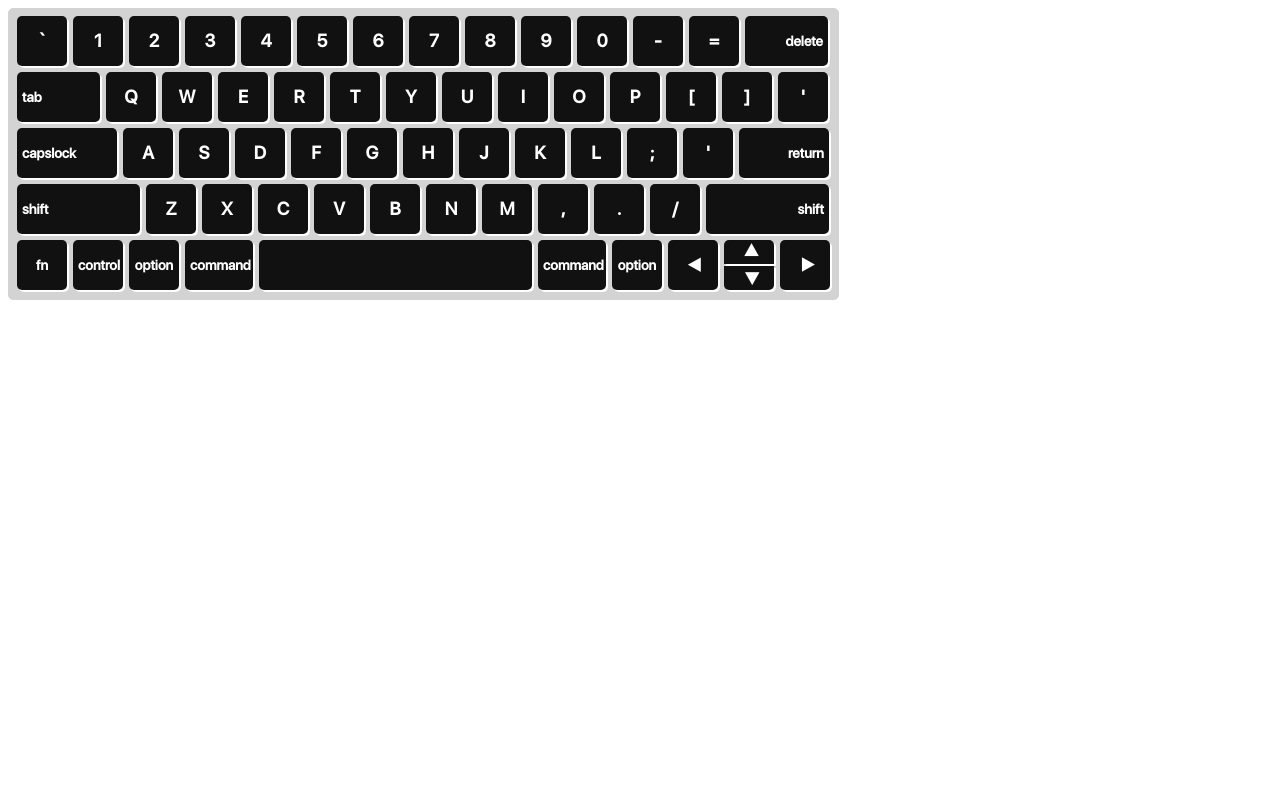
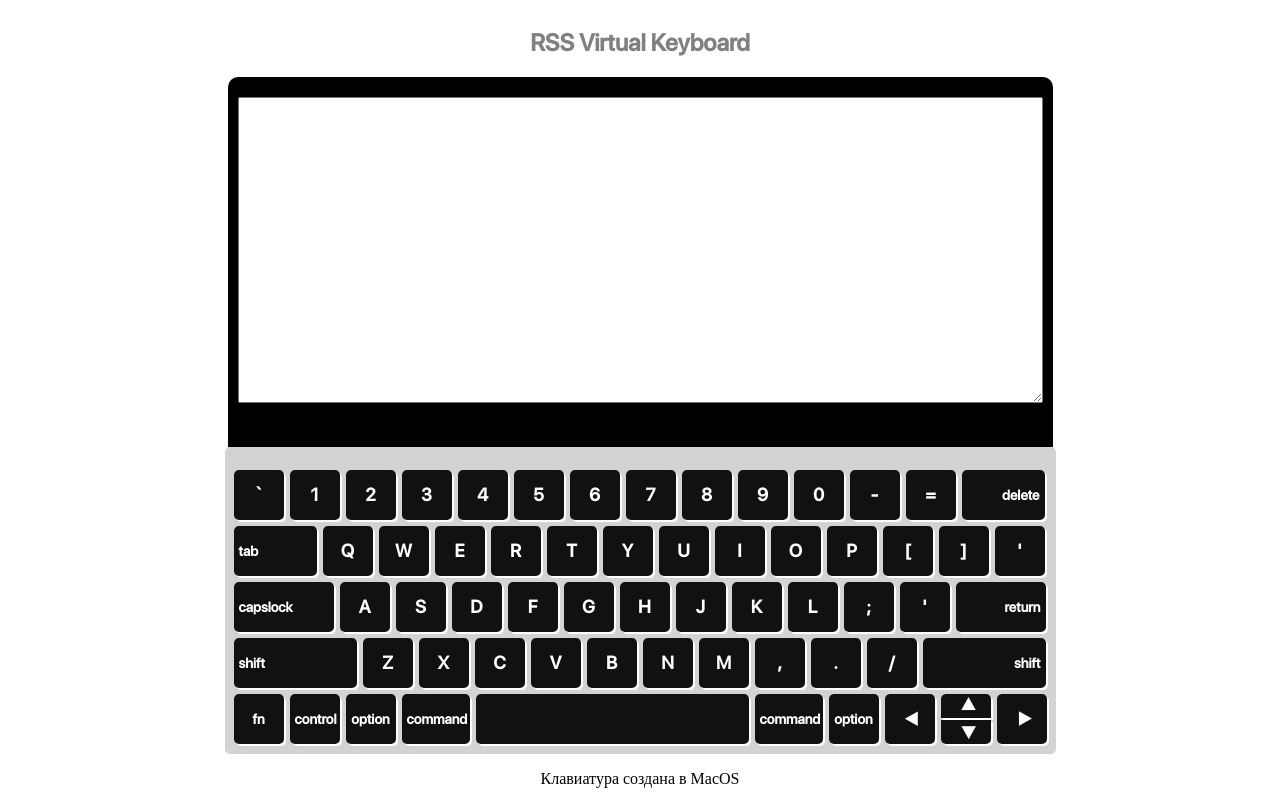
Before and after one commit to intellegento/virtual-keyboard, a website: page index.html in a window 1280 px wide. Drawn offline with Linux system fonts and the light colour scheme.

Commit message:
feat: feat mac design for virtual-keyboaard

```diff
--- a/app.js
+++ b/app.js
@@ -69,9 +69,30 @@ const macKeyCodes = [
   { keyCode: 0x7C, keyName: 'arrowright' }
 ]
 
+const wrapper = document.createElement('section')
+wrapper.classList.add('wrapper')
+
+const h1 = document.createElement('h1')
+h1.classList.add('title')
+h1.textContent = 'RSS Virtual Keyboard'
+
+const form = document.createElement('form')
+form.classList.add('form')
+form.action = ''
+form.method = 'post'
+
+// Создаем текстовое поле
+const textarea = document.createElement('textarea')
+textarea.id = 'w3review'
+textarea.name = 'w3review'
+textarea.rows = '20'
+textarea.cols = '98'
+form.appendChild(textarea)
+
 const macLetterKeys = macKeyCodes.filter(key => {
   return typeof key.keyName === 'string' && key.keyName.length === 1
 })
+
 function generateKeyboard (macLetterKeys) {
   const keyboardDiv = document.createElement('div')
   keyboardDiv.classList.add('keyboard')
@@ -98,5 +119,13 @@ function generateKeyboard (macLetterKeys) {
   return keyboardDiv
 }
 
+const p = document.createElement('p')
+p.classList.add('comment')
+p.textContent = 'Клавиатура создана в MacOS'
+
+document.body.appendChild(wrapper)
+wrapper.appendChild(h1)
+wrapper.appendChild(form)
 const macKeyboard = generateKeyboard(macKeyCodes)
-document.body.appendChild(macKeyboard)
+wrapper.appendChild(macKeyboard)
+wrapper.appendChild(p)
--- a/public/styles/styles.css
+++ b/public/styles/styles.css
@@ -3,14 +3,34 @@
     src: url("../font/SF-Pro-Display-Medium.woff") format("truetype");
     font-style: normal;
     font-weight: normal;
-    }
+}
+
+.wrapper {
+    display: flex;
+    flex-direction: column;
+    align-items: center;
+}
+
+.title {
+    font-size: 24px;
+    font-family: "SanFrancisco";
+    color: grey;
+}
+
+.form {
+    border-radius: 10px 10px 0 0;
+    padding: 20px 10px 40px;
+    background-color: black;
+    /* border: 5px solid black; */
+}
+
 .keyboard {
     display: inline-block;
     box-sizing: border-box;
     border: 1px solid lightgray;
     border-radius: 5px;
     background-color: lightgray;
-    padding: 5px;
+    padding: 20px 5px 5px;
 }
 
 .key-row {
@@ -41,11 +61,13 @@
 }
 
 .key:hover {
-    box-shadow: -2px -2px #fff;
+    background-color: rgb(41, 61, 54);
 }
 
-.key:hover span {
-    text-shadow: 1px 1px 2px #fff;
+.key:active {
+    border-radius: 25px;
+    background-color: rgb(9, 63, 44);
+    ;
 }
 
 .delete,
@@ -115,6 +137,7 @@
 .space span {
     display: none;
 }
+
 .arrowup {
     top: 0;
     height: 24px;
```
